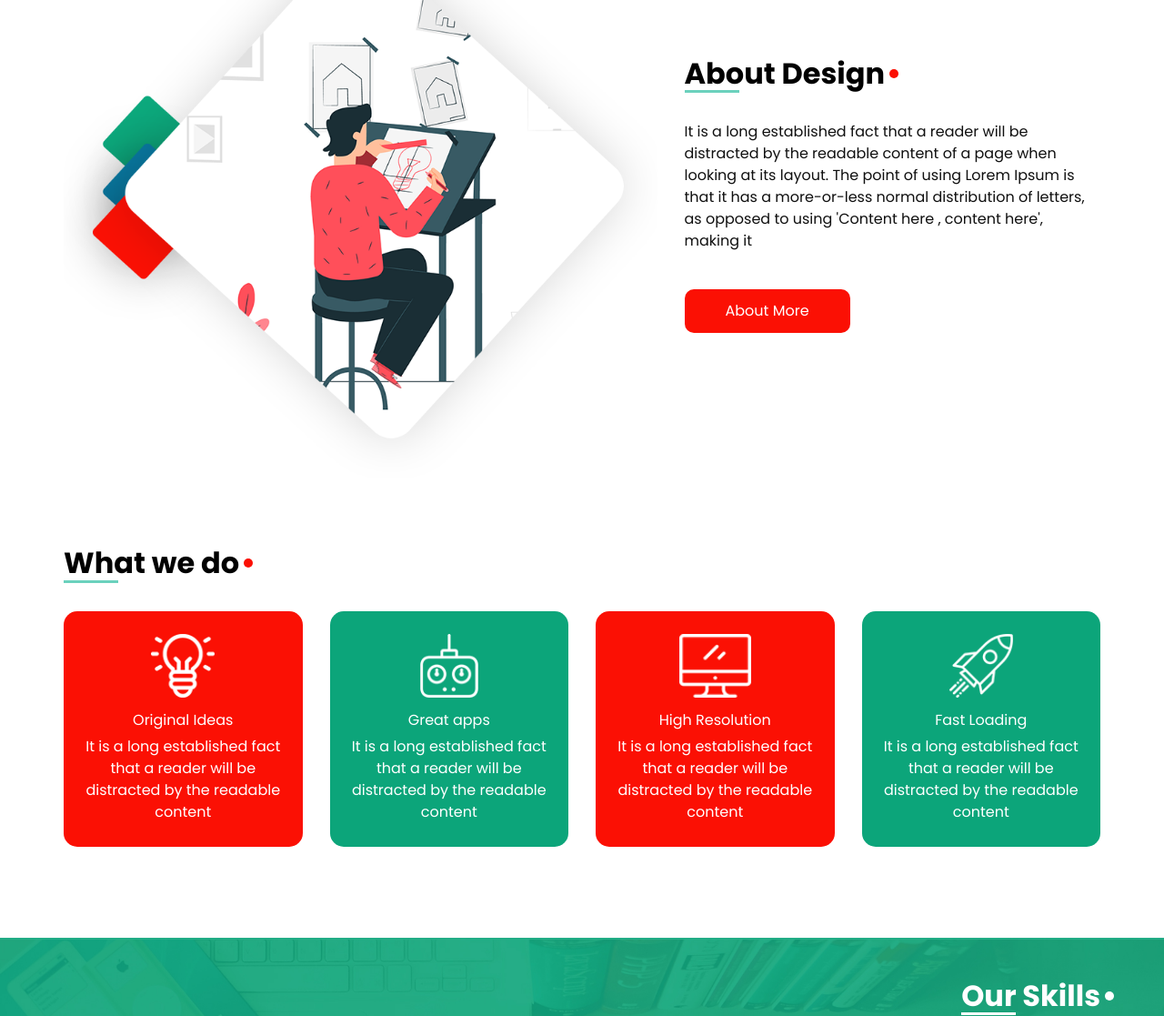
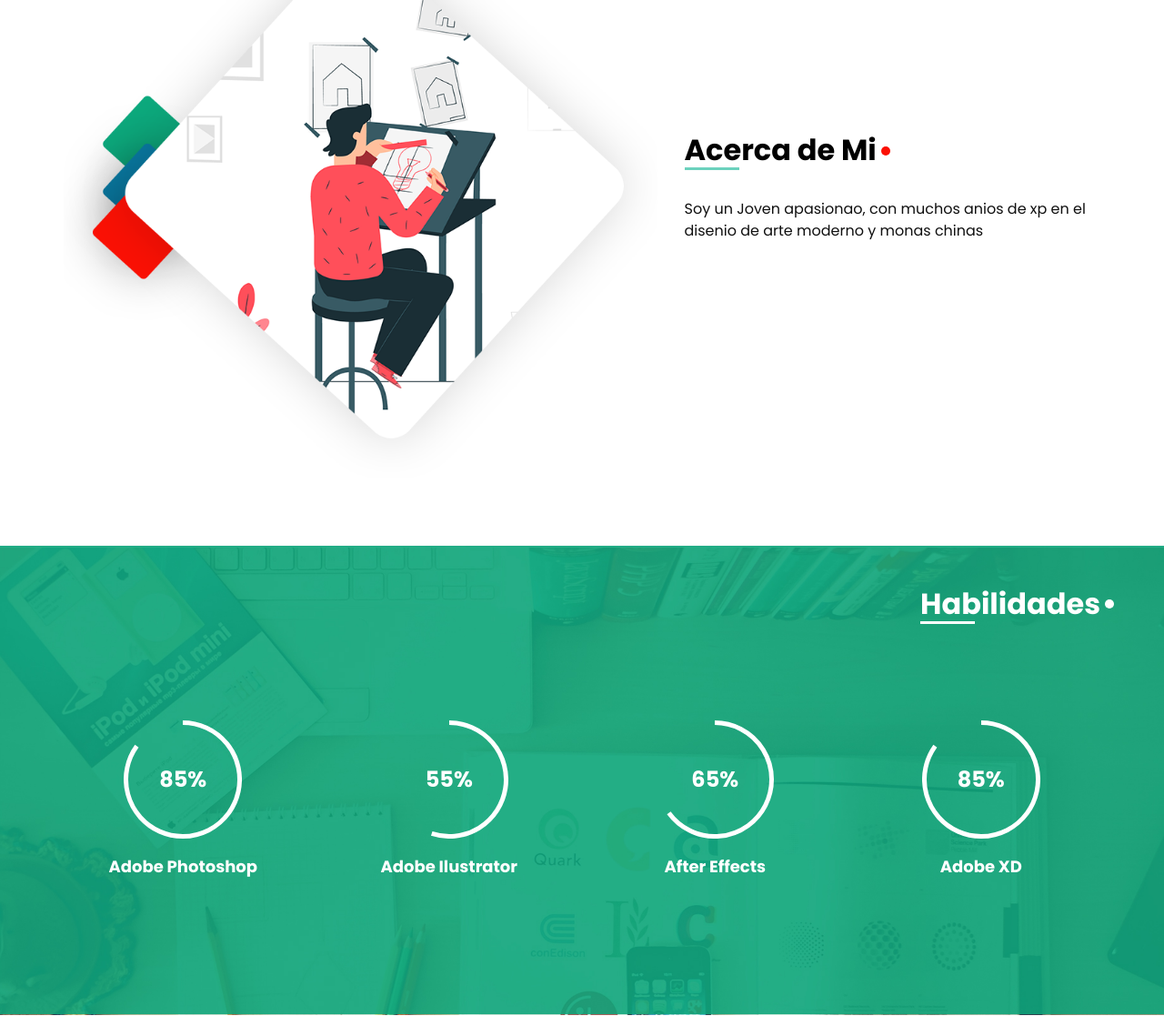
Before and after one commit to ismoonfall/ismoonfall.github.io, a plain HTML site: page index.html in a window 1280 px wide. Shown: the part 1026-2143 px from the top of the page at 91% size. Drawn offline with nearby package versions, Linux system fonts and the light colour scheme.

Commit message:
Update index.html

```diff
--- a/index.html
+++ b/index.html
@@ -228,22 +228,13 @@
           <div class="detail-box">
             <div class="custom_heading-container">
               <h2>
-                About Design
+                Acerca de Mi
               </h2>
             </div>
 
             <p>
-              It is a long established fact that a reader will be distracted
-              by the readable content of a page when looking at its layout.
-              The point of using Lorem Ipsum is that it has a more-or-less
-              normal distribution of letters, as opposed to using 'Content
-              here , content here', making it
+              Soy un Joven apasionao, con muchos anios de xp en el disenio de arte moderno y monas chinas
             </p>
-            <div>
-              <a href="">
-                About More
-              </a>
-            </div>
           </div>
         </div>
       </div>
@@ -252,91 +243,14 @@
 
   <!-- end about section -->
 
-  <!-- do section -->
-  <section class="do_section layout_padding-bottom">
-    <div class="container">
-      <div class="custom_heading-container">
-        <h2>
-          What we do
-        </h2>
-      </div>
-      <div class="row">
-        <div class="col-md-3 col-sm-6">
-          <div class="content-box bg-red">
-            <div class="img-box">
-              <img src="images/idea.png" alt="" />
-            </div>
-            <div class="detail-box">
-              <h6>
-                Original Ideas
-              </h6>
-              <p>
-                It is a long established fact that a reader will be distracted
-                by the readable content
-              </p>
-            </div>
-          </div>
-        </div>
-        <div class="col-md-3 col-sm-6">
-          <div class="content-box bg-green">
-            <div class="img-box">
-              <img src="images/controller.png" alt="" />
-            </div>
-            <div class="detail-box">
-              <h6>
-                Great apps
-              </h6>
-              <p>
-                It is a long established fact that a reader will be distracted
-                by the readable content
-              </p>
-            </div>
-          </div>
-        </div>
-        <div class="col-md-3 col-sm-6">
-          <div class="content-box bg-red">
-            <div class="img-box">
-              <img src="images/monitor.png" alt="" />
-            </div>
-            <div class="detail-box">
-              <h6>
-                High Resolution
-              </h6>
-              <p>
-                It is a long established fact that a reader will be distracted
-                by the readable content
-              </p>
-            </div>
-          </div>
-        </div>
-        <div class="col-md-3 col-sm-6">
-          <div class="content-box bg-green">
-            <div class="img-box">
-              <img src="images/rocket-ship.png" alt="" />
-            </div>
-            <div class="detail-box">
-              <h6>
-                Fast Loading
-              </h6>
-              <p>
-                It is a long established fact that a reader will be distracted
-                by the readable content
-              </p>
-            </div>
-          </div>
-        </div>
-      </div>
-    </div>
-  </section>
 
-  <!-- end do section -->
   <!-- skill section -->
 
   <section class="skill_section layout_padding2">
     <div class="container">
       <div class="custom_heading-container">
         <h2>
-          Our Skills
+          Habilidades
         </h2>
       </div>
       <div class="skill_padding">
@@ -385,7 +299,7 @@
     <div class="container">
       <div class="custom_heading-container">
         <h2>
-          Our Portfolio
+          Portafolio
         </h2>
       </div>
     </div>
```
